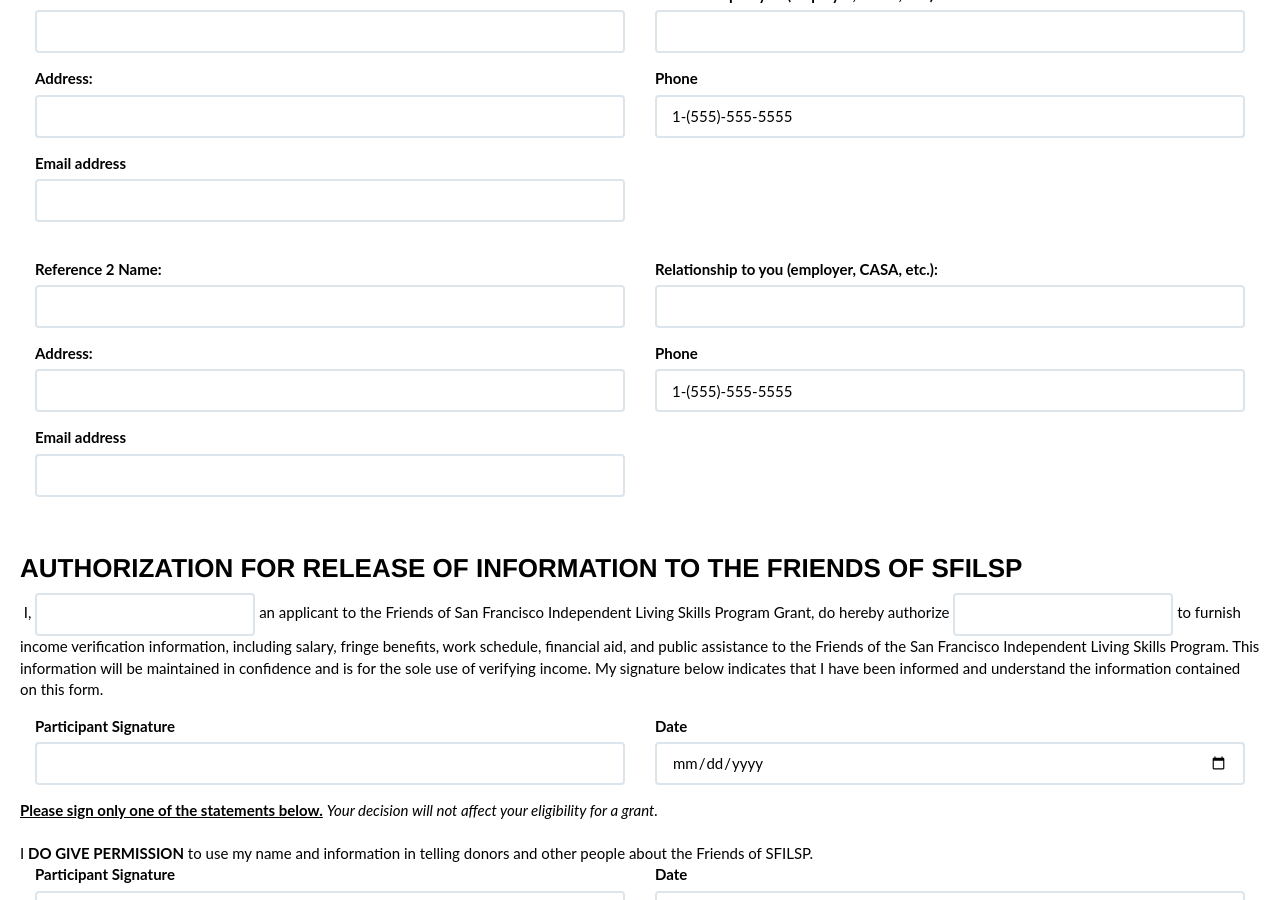
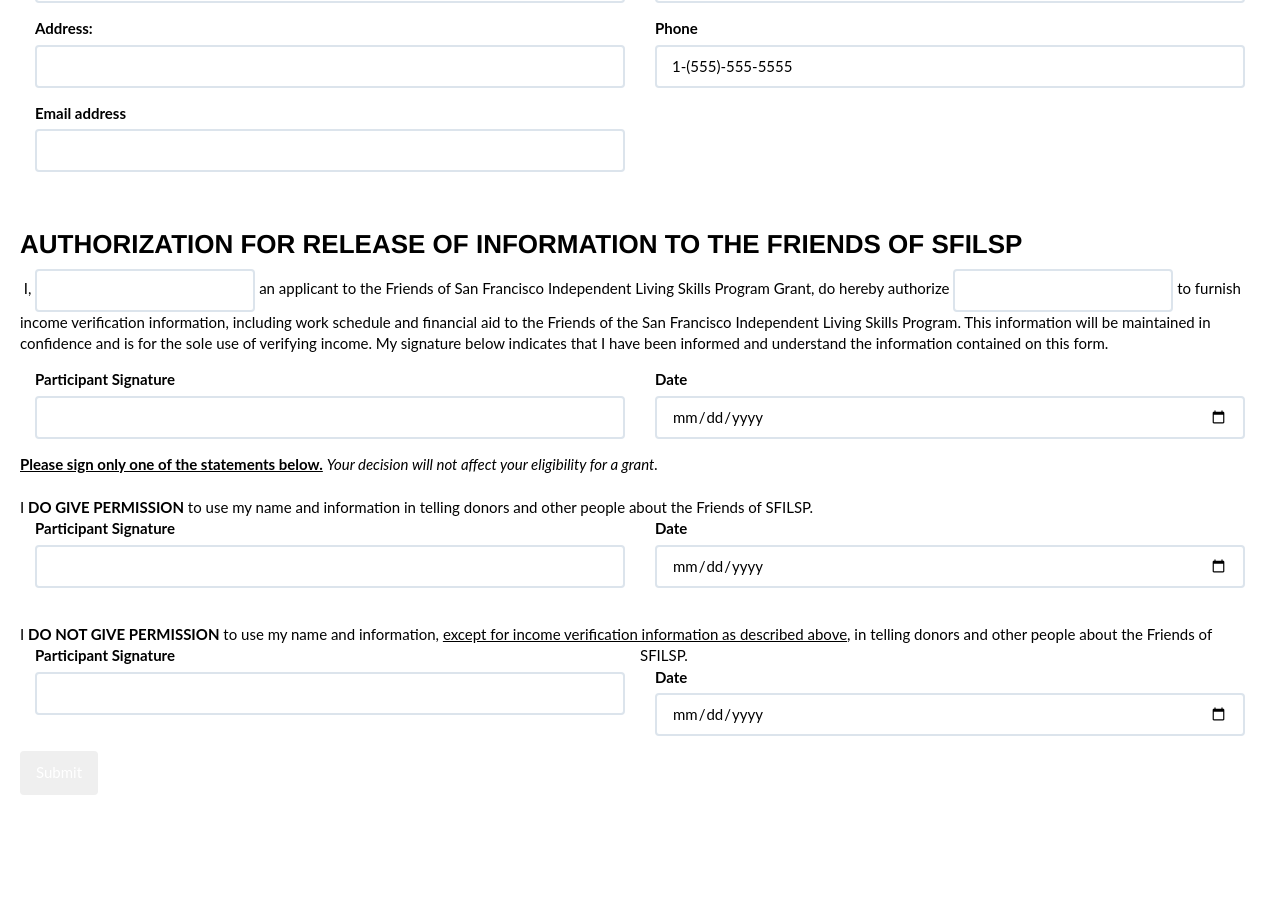
Before and after one commit to mchin/sassy-form, a Jekyll site: the page built from index.html, in a window 1280 px wide and 900 px high, scrolled down 5071 px. Built offline with Jekyll 4.4.1, drawn with Linux system fonts in a browser that asks for light colours; after the commit the page ends 5886 px from its top, so only the background shows below that; some of the changed text lies outside the part shown.

Commit message:
updates from feedback 1

```diff
--- a/_includes/form.html
+++ b/_includes/form.html
@@ -625,39 +625,13 @@ Please submit the name, address, email, and telephone number for two references
 
 </div>
 <br style="clear:both"><br style="clear:both">
-<div class="form-group col-xs-6">
-  <label for="refname1">  Reference 2 Name:  </label>
-  <input type="text" class="form-control" id="refname2" placeholder="">
-</div>
-
-<div class="form-group col-xs-6">
-  <label for="refname1-relation">  Relationship to you (employer, CASA, etc.):  </label>
-  <input type="text" class="form-control" id="refname2-relation" placeholder="">
-</div>
-
-<div class="form-group col-xs-6">
-  <label for="refname1-address">  Address:  </label>
-  <input type="text" class="form-control" id="refname2-address" placeholder="">
-</div>
-
-<div class="form-group col-xs-6">
-<label for="phone">Phone</label>
-
-<input class="form-control" type="tel" value="1-(555)-555-5555" id="refname2-phone">
-</div>
-<div class="form-group col-xs-6">
-<label for="email">Email address</label>
-<input type="email" class="form-control" id="refname2-email" aria-describedby="emailHelp" placeholder="">
-
-</div>
-<br style="clear:both"><br style="clear:both">
 <h3>Authorization for release of information to the Friends of SFILSP</h3>
 
 <div class="form-group form-inline">
   <label for="auth-name"></label> I,
   <input type="text" class="form-control" id="app-name" placeholder="">
   an applicant to the Friends of San Francisco Independent Living Skills Program Grant, do hereby authorize
-  <input type="text" class="form-control" id="auth-name" placeholder=""> to furnish income verification information, including  salary, fringe benefits, work schedule, financial aid, and public assistance to the Friends of  the San Francisco Independent Living Skills Program.  This information will be maintained in confidence and is for the sole use of verifying income.  My signature below indicates that I have been informed and understand the information contained on this form.
+  <input type="text" class="form-control" id="auth-name" placeholder=""> to furnish income verification information, including work schedule and financial aid to the Friends of  the San Francisco Independent Living Skills Program.  This information will be maintained in confidence and is for the sole use of verifying income.  My signature below indicates that I have been informed and understand the information contained on this form.
 </div>
 
 <div class="form-group col-xs-6">
```
Also changed, not shown: other parts of _includes/form.html (+5 -5 lines), 1 other file.
